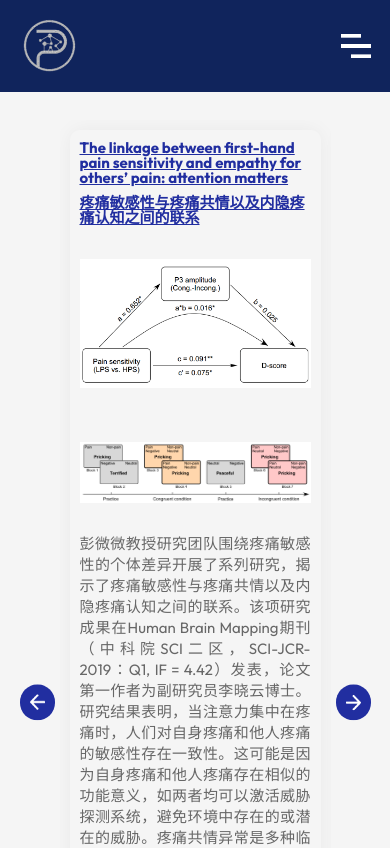
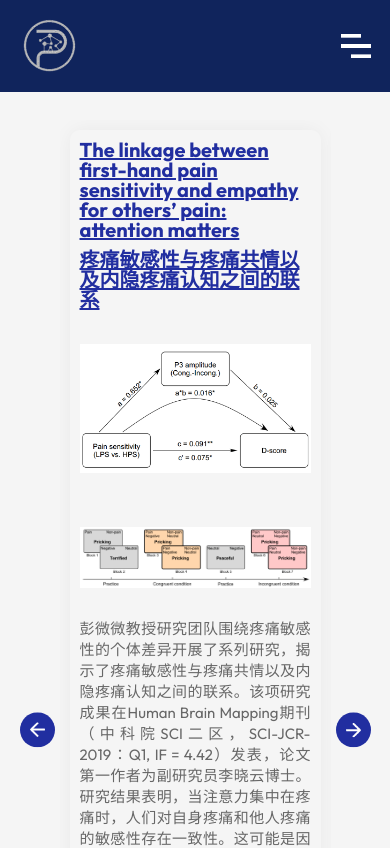
Before and after one commit to XIYANG1018/PCML-Website, a React (Vite) app: page /research in a window 390 px wide. Shown: the top 848 px of the page. Built offline with nearby package versions, Linux system fonts and the light colour scheme.

Commit message:
update research font size

```diff
--- a/src/Components/Testimonials/Testimonials.css
+++ b/src/Components/Testimonials/Testimonials.css
@@ -93,15 +93,12 @@
 }
 @media (max-width: 600px){
 
-    .slider p{
-        font-size: 12px;
-    }
     .slide p {
         font-size: 15px;
     }
     .slide h3 {
         text-align: left;
-        font-size: 15px;
+        font-size: 20px;
 
     }
 }
```
